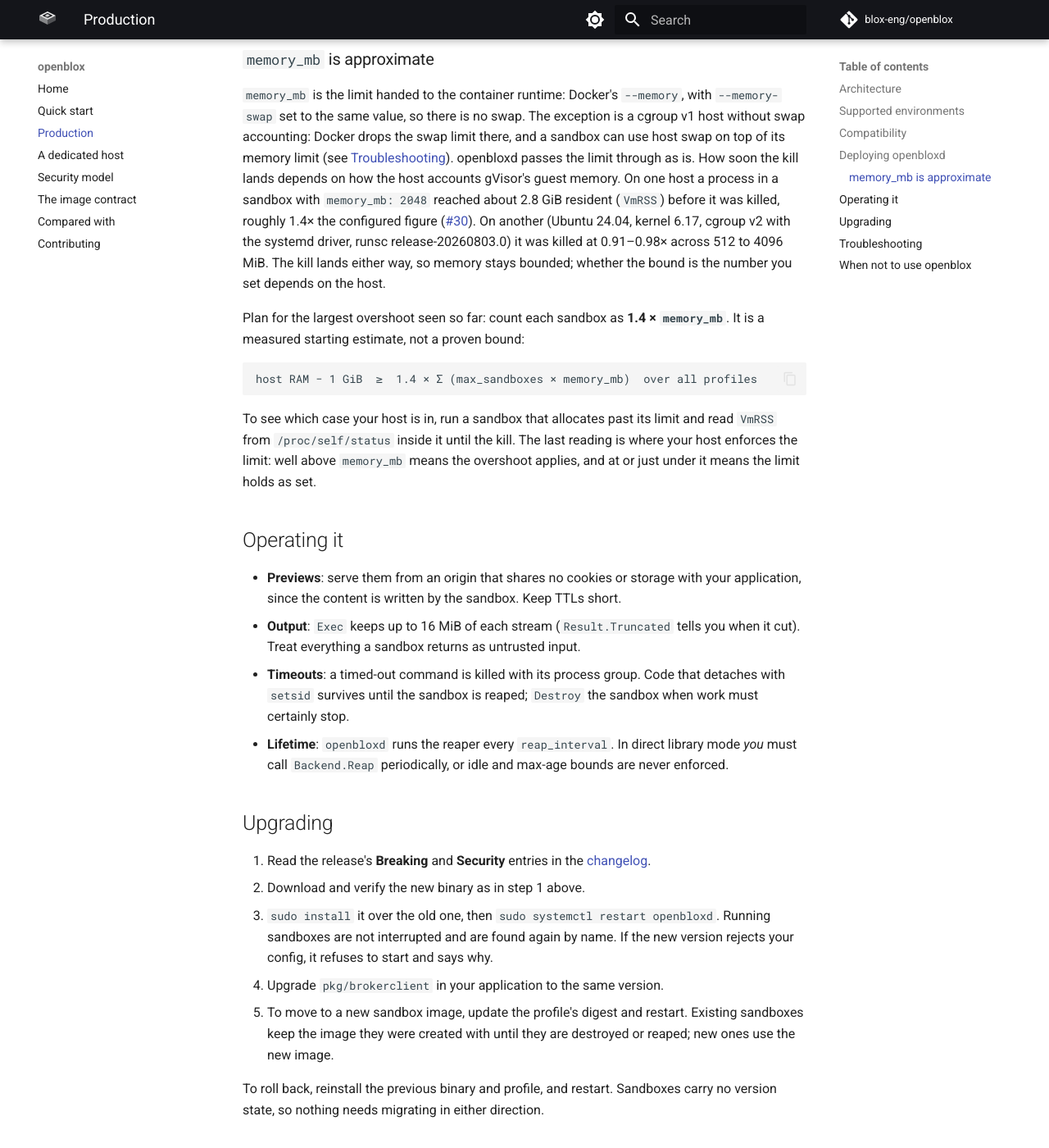
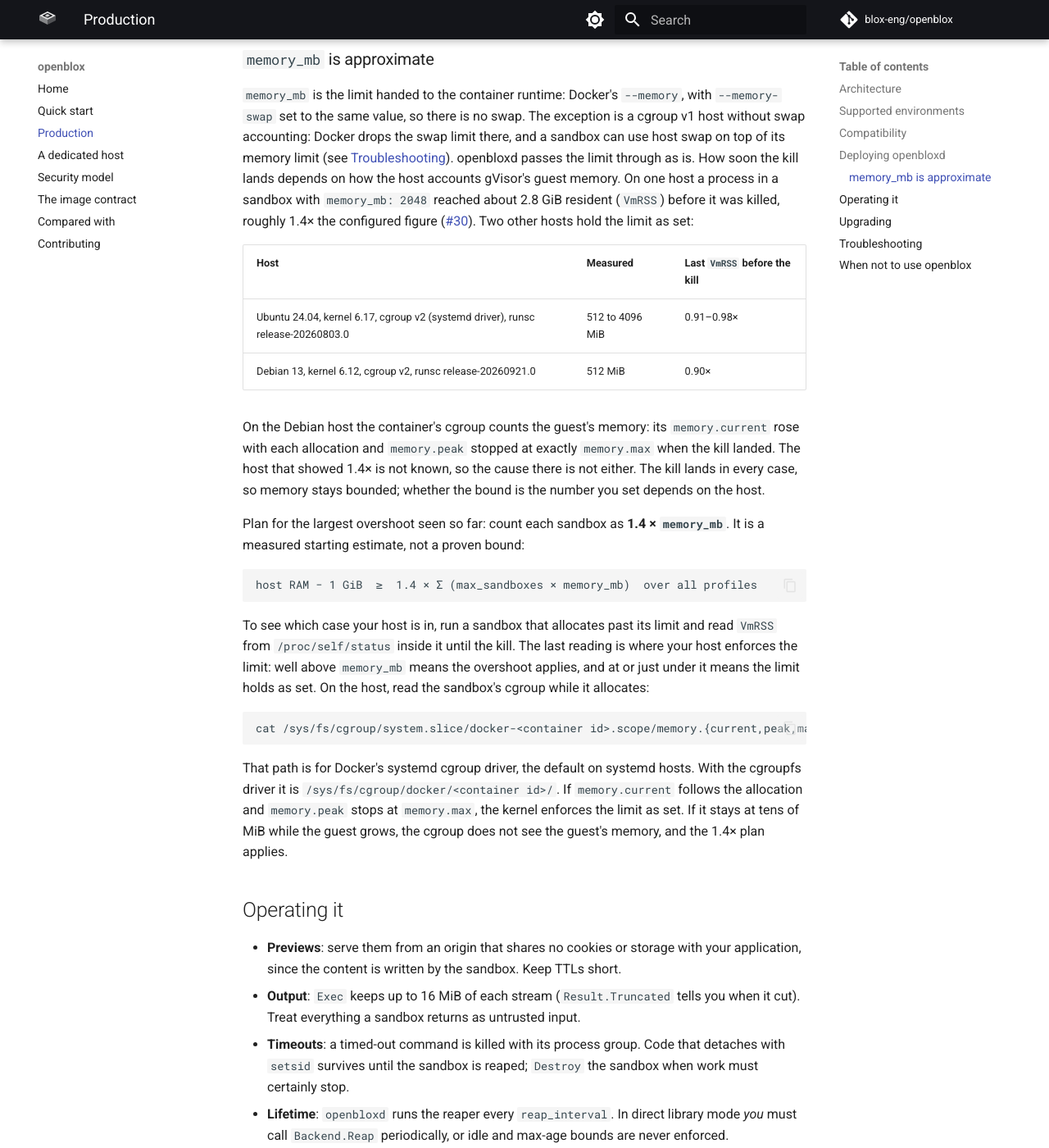
Before and after one commit to blox-eng/openblox, an MkDocs documentation site: the page built from docs/production.md, in a window 1280 px wide and 1400 px high, scrolled down 3694 px. Shown: the whole window at 82% size. Built offline with MkDocs 1.6.1 and Material for MkDocs 9.7.7, drawn with Linux system fonts in a browser that asks for light colours; comment, search, counter and statistics services are not loaded.

Commit message:
docs: a third host enforces memory_mb as set, and how to check yours
A probe on a Debian 13 host (kernel 6.12, cgroup v2, runsc
release-20260921.0) ran a sandbox with memory_mb 512 through openbloxd.
The kill came at 0.90x, measured by the last VmRSS before it. The
container cgroup counted the guest's memory: memory.current rose with
each 64 MiB allocation, and memory.peak stopped at exactly memory.max.

The 1.4x in #30 is now the outlier, from a host that is still unknown.
The docs list the two hosts that hold the limit in a table. They also
give a host-side check: read the sandbox's cgroup while it allocates.
That check is cheaper than the in-guest probe and tells the two cases
apart. The 1.4x planning figure stays until the outlier is explained.

Part of #30

Co-Authored-By: Claude Opus 5.5 <noreply@anthropic.com>

```diff
--- a/docs/production.md
+++ b/docs/production.md
@@ -157,10 +157,19 @@ openbloxd passes the limit through as is. How soon the kill lands depends on how
 host accounts gVisor's guest memory. On one host a process in a sandbox with
 `memory_mb: 2048` reached about 2.8 GiB resident (`VmRSS`) before it was killed,
 roughly 1.4× the configured figure
-([#30](https://github.com/blox-eng/openblox/issues/30)). On another (Ubuntu 24.04,
-kernel 6.17, cgroup v2 with the systemd driver, runsc release-20260803.0) it was
-killed at 0.91–0.98× across 512 to 4096 MiB. The kill lands either way, so memory
-stays bounded; whether the bound is the number you set depends on the host.
+([#30](https://github.com/blox-eng/openblox/issues/30)). Two other hosts hold the
+limit as set:
+
+| Host | Measured | Last `VmRSS` before the kill |
+|---|---|---|
+| Ubuntu 24.04, kernel 6.17, cgroup v2 (systemd driver), runsc release-20260803.0 | 512 to 4096 MiB | 0.91–0.98× |
+| Debian 13, kernel 6.12, cgroup v2, runsc release-20260921.0 | 512 MiB | 0.90× |
+
+On the Debian host the container's cgroup counts the guest's memory: its
+`memory.current` rose with each allocation and `memory.peak` stopped at exactly
+`memory.max` when the kill landed. The host that showed 1.4× is not known, so the
+cause there is not either. The kill lands in every case, so memory stays bounded;
+whether the bound is the number you set depends on the host.
 
 Plan for the largest overshoot seen so far: count each sandbox as
 **1.4 × `memory_mb`**. It is a measured starting estimate, not a proven bound:
@@ -170,7 +179,17 @@ Plan for the largest overshoot seen so far: count each sandbox as
 To see which case your host is in, run a sandbox that allocates past its limit
 and read `VmRSS` from `/proc/self/status` inside it until the kill. The last
 reading is where your host enforces the limit: well above `memory_mb` means the
-overshoot applies, and at or just under it means the limit holds as set.
+overshoot applies, and at or just under it means the limit holds as set. On the
+host, read the sandbox's cgroup while it allocates:
+
+    cat /sys/fs/cgroup/system.slice/docker-<container id>.scope/memory.{current,peak,max}
+
+That path is for Docker's systemd cgroup driver, the default on systemd hosts.
+With the cgroupfs driver it is `/sys/fs/cgroup/docker/<container id>/`.
+If `memory.current` follows the allocation and `memory.peak` stops at
+`memory.max`, the kernel enforces the limit as set. If it stays at tens of MiB
+while the guest grows, the cgroup does not see the guest's memory, and the 1.4×
+plan applies.
 
 ## Operating it
 
```
